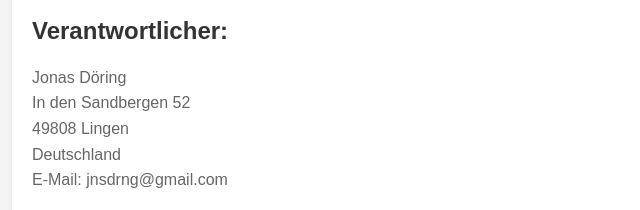
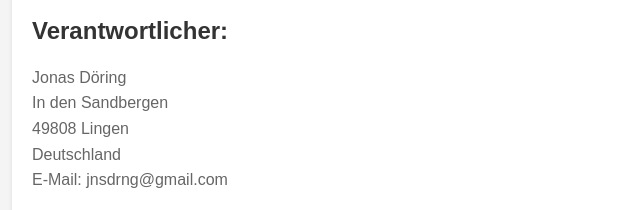
Before and after one commit to TecDuty/tecduty.netlify, a plain HTML site: page Datenschutz.html in a window 1280 px wide. Shown: the part 182-392 px from the top of the page, 208-848 px from the left. Drawn offline with Linux system fonts and the light colour scheme.

```diff
--- a/Datenschutz.html
+++ b/Datenschutz.html
@@ -55,7 +55,7 @@
 
         <h2>Verantwortlicher:</h2>
         <p>Jonas Döring<br>
-        In den Sandbergen 52<br>
+        In den Sandbergen<br>
         49808 Lingen<br>
         Deutschland<br>
         E-Mail: jnsdrng@gmail.com</p>
@@ -162,4 +162,5 @@
         <p>Letzte Aktualisierung: 11.06.2024</p>
     </div>
 </body>
+
 </html>
```
